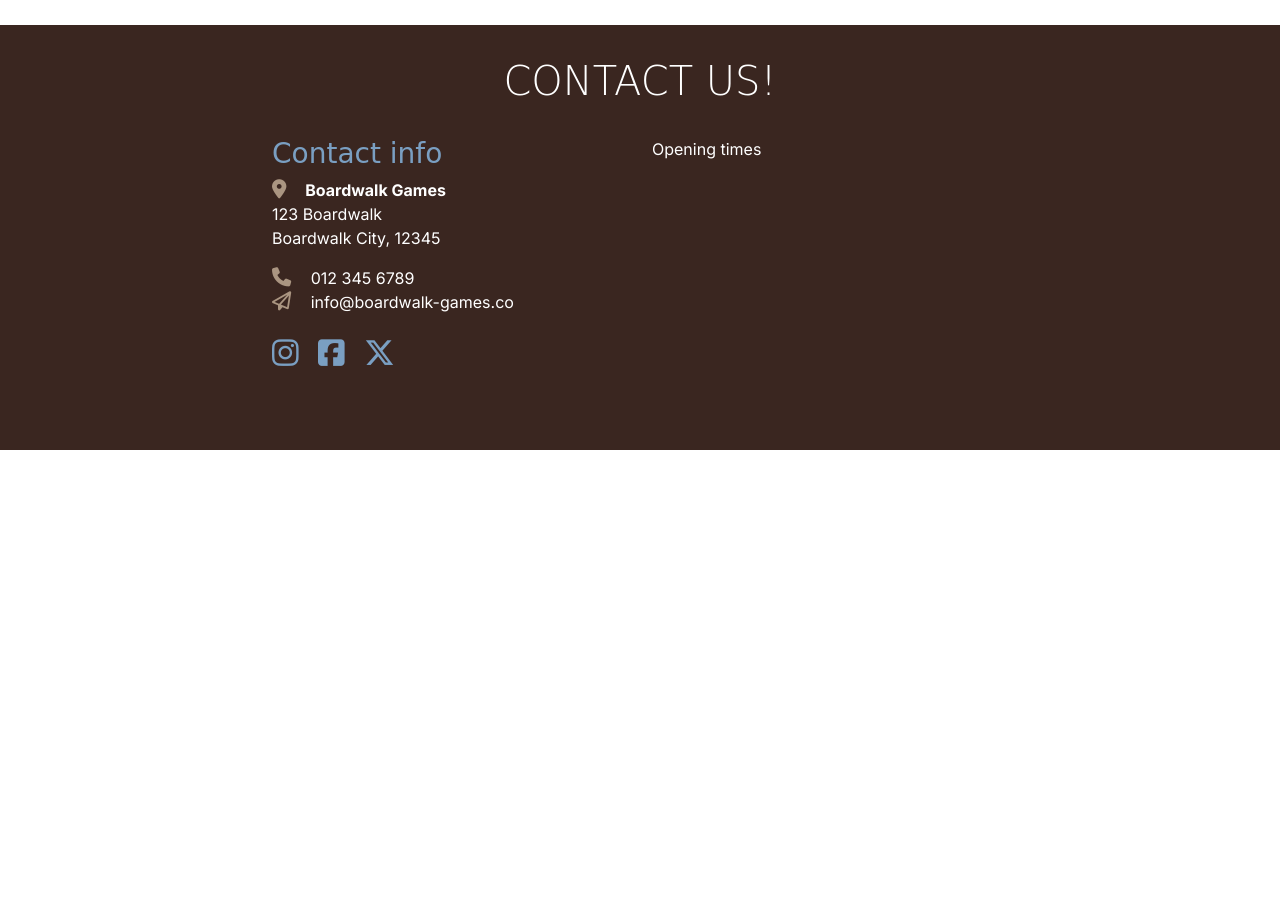
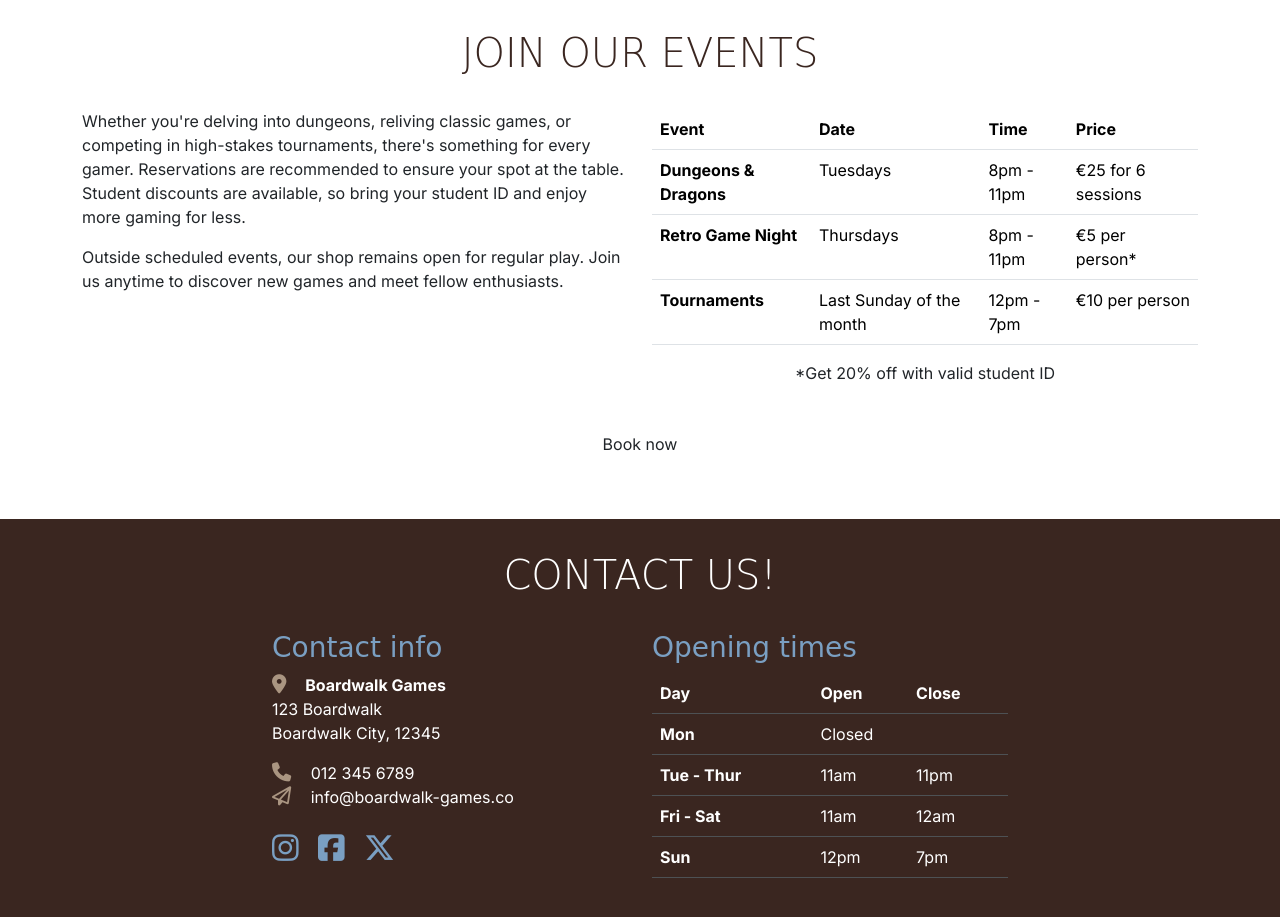
Before and after one commit to Dawnie71/boardwalks-games, a plain HTML site: page index.html in a window 1280 px wide. Shown: the part 1083-2000 px from the top of the page. Before the commit the page ends 1533 px from the top, so only its background shows below. Drawn offline with nearby package versions, Linux system fonts and the light colour scheme; a web font is replaced by a local one.

Commit message:
completed checks on source codes

```diff
--- a/assets/css/style.css
+++ b/assets/css/style.css
@@ -1,88 +1,116 @@
 /* Google fonts import */
 @import url('https://fonts.googleapis.com/css2?family=Inter:wght@100..900&family=Macondo&display=swap');
+
 /* CSS Variables */
 :root {
     --primary-font: "Inter", sans-serif;
     --secondary-font: "Macondo", cursive;
-    --primary-color: #3a2620; /* dark brown */
-    --secondary-color: #aa9581; /* light brown */
-    --highlight-color: #416a8e; /* blue */
-    --highlight-color-light: #7a9fc2; /* light blue */
+    --primary-color: #3a2620;
+    /* dark brown */
+    --secondary-color: #aa9581;
+    /* light brown */
+    --highlight-color: #416a8e;
+    /* blue */
+    --highlight-color-light: #7a9fc2;
+    /* light blue */
 }
+
 /* Global styles */
 body {
     font-family: var(--primary-font);
 }
+
 h1,
 h2,
 h3 {
     font-family: var(--secondary-font);
     color: var(--primary-color);
 }
+
 h1,
 h2 {
     text-transform: uppercase;
 }
+
 h2 {
     margin-bottom: 2rem;
 }
+
 .sub-heading-color {
     color: var(--highlight-color);
 }
+
 .section {
     margin-top: 2rem;
     margin-bottom: 2rem;
 }
+
 /* Navbar */
 #navbar {
     background-color: var(--primary-color);
 }
+
 #navbar .logo {
     width: 30px;
 }
+
 /* Header */
 #header .lead {
     font-family: var(--secondary-font);
 }
+
 /* Services */
 #services .card-footer {
     font-weight: bold;
     color: var(--highlight-color);
     background-color: transparent;
 }
+
 #services .card {
     margin-bottom: 1.5rem;
 }
+
 /* Game library cards */
 #new-games .card,
 #fav-games .card {
     border: none;
 }
+
 /* Footer / contact */
 #contact {
     background-color: var(--primary-color);
     color: white;
     padding-bottom: 3rem;
 }
+
 #contact h2 {
     color: white;
 }
+
 #contact .sub-heading-color {
     color: var(--highlight-color-light);
 }
+
 #contact i {
     color: var(--secondary-color);
     font-size: 1.2rem;
     margin-right: 15px;
 }
+
 #contact .social-links i {
     color: var(--highlight-color-light);
     font-size: 1.9rem;
     transition: color 0.3s ease-in-out;
 }
+
 #contact .social-links i:hover {
     color: var(--secondary-color);
 }
+
+#contact .table-dark * {
+    background-color: transparent;
+}
+
 /* grid visualisation CSS for testing */
 /* .container,
 .row {
@@ -95,27 +123,34 @@ h2 {
 /* Media queries */
 /* Medium devices (tablets, 768px and up) */
 @media screen and (min-width: 768px) {
+
     /* Make all service cards the same height for consistency */
     #services .card-body {
         min-height: 191px;
     }
 }
+
 /* Large devices (small laptops, 992px and up) */
 @media screen and (min-width: 992px) {
+
     /* Make all service cards the same height for consistency */
     #services .card-body {
         min-height: auto;
     }
 }
+
 /* xl devices (large desktops, 1200px and up) */
 @media screen and (min-width: 1200px) {
+
     /* make all service cards the same height for consistency */
     #services .card-body {
         min-height: 220px;
     }
 }
+
 /* xxl devices (larger desktops, 1400px and up) */
 @media screen and (min-width: 1400px) {
+
     /* make all service cards the same height for consistency */
     #services .card-body {
         min-height: 195px;
--- a/index.html
+++ b/index.html
@@ -1,25 +1,32 @@
 <!DOCTYPE html>
 <html lang="en">
+
 <head>
     <meta charset="UTF-8">
     <meta name="viewport" content="width=device-width, initial-scale=1.0">
     <meta name="description"
         content="Boardwalk Games, your ultimate gaming retreat!  Perfect for casual gamers, enthusiasts, and student gatherings.  Visit us for your next adventure in board gaming.">
     <title>Boardwalk Games | Home</title>
+
     <!-- favicons generated by favicon.io -->
     <link rel="apple-touch-icon" sizes="180x180" href="assets/images/apple-touch-icon.png">
     <link rel="icon" type="image/png" sizes="32x32" href="assets/images/favicon-32x32.png">
     <link rel="icon" type="image/png" sizes="16x16" href="assets/images/favicon-16x16.png">
+
+
     <!-- Bootstrap 5 CSS -->
     <link href="https://cdn.jsdelivr.net/npm/bootstrap@5.3.3/dist/css/bootstrap.min.css" rel="stylesheet"
         integrity="sha384-QWTKZyjpPEjISv5WaRU9OFeRpok6YctnYmDr5pNlyT2bRjXh0JMhjY6hW+ALEwIH" crossorigin="anonymous">
+
     <!-- Custom CSS -->
     <link rel="stylesheet" href="assets/css/style.css">
 </head>
+
 <!-- Classes on body set to work with mt-auto on footer to ensure it always stays at the bottom of the page -->
+
 <body class="d-flex flex-column min-vh-100">
     <!-- Navigation -->
-    <nav id="navbar" class="navbar navbar-expand-lg" data-bs-theme="dark">
+    <nav id="navbar" class="navbar navbar-expand-lg fixed-top" data-bs-theme="dark">
         <div class="container">
             <a class="navbar-brand" href="index.html">
                 <img src="assets/images/logo-sm-white.png" alt="Boardwalk Games logo" class="logo">
@@ -34,18 +41,25 @@
                         <a class="nav-link active" aria-current="page" href="index.html">Home</a>
                     </li>
                     <li class="nav-item">
-                        <a class="nav-link" href="#">Services</a>
+                        <a class="nav-link" href="#services">Services</a>
+                    </li>
+                    <li class="nav-item">
+                        <a href="#events" class="nav-link">Events</a>
                     </li>
                     <li class="nav-item">
                         <a class="nav-link" href="game-library.html">Games</a>
                     </li>
                     <li class="nav-item">
-                        <a class="nav-link" href="#">Contact</a>
+                        <a class="nav-link" href="#contact">Contact</a>
+                    </li>
+                    <li class="nav-item">
+                        <a href="booking.html" class="btn custom-button-filled ms-lg-3">Book now</a>
                     </li>
                 </ul>
             </div>
         </div>
     </nav>
+
     <!-- Header with carousel -->
     <header id="header" class="container section">
         <div class="row">
@@ -57,6 +71,7 @@
                     café delights. Whether you're a casual gamer seeking a cosy nook to unwind, a board game enthusiast
                     ready for your next challenge, or a student gamer looking for a fun, affordable hangout, we've got
                     you covered.</p>
+                <a href="booking.html" class="btn custom-button-outline mb-4">Book now</a>
             </div>
             <div class="col-12 col-xl-6">
                 <div id="carouselExampleAutoplaying" class="carousel slide" data-bs-ride="carousel">
@@ -66,7 +81,7 @@
                                 alt="The inside of Boardwalk Games with bookshelves filled with boardgames, and wooden tables to play at">
                         </div>
                         <div class="carousel-item">
-                            <img src="assets/images/boardwalk-games-carousel-image-2.webp" class="d-block w-100"
+                            <img src="assets/images/boardwalk-games-carousel-image-2.png" class="d-block w-100"
                                 alt="The inside of Boardwalk Games with bookshelves filled with boardgames, and wooden tables to play at">
                         </div>
                         <div class="carousel-item">
@@ -100,6 +115,7 @@
             </div>
         </div>
     </header>
+
     <!-- main element to hold all key sections of the home page. It is not part of the grid structure -->
     <main>
         <!-- Services section -->
@@ -145,7 +161,8 @@
                 </div>
                 <div class="col-12 col-md-6 col-xl-3">
                     <div class="card">
-                        <img src="assets/images/services-3.webp" class="card-img-top">
+                        <img src="assets/images/services-3.webp" class="card-img-top"
+                            alt="A chess tournament being held at Boardwalk Games">
                         <div class="card-body">
                             <h3 class="card-title sub-heading-color">Events</h3>
                             <p class="card-text">
@@ -178,7 +195,61 @@
                 </div>
             </div>
         </section>
+        <section id="events" class="container section">
+            <div class="row">
+                <div class="col-12">
+                    <h2 class="display-6 text-center">Join our events</h2>
+                </div>
+
+                <div class="col-12 col-xl-6">
+                    <p>Whether you're delving into dungeons, reliving classic games, or competing in high-stakes
+                        tournaments, there's something for every gamer. Reservations are recommended to ensure your spot
+                        at the table. Student discounts are available, so bring your student ID and enjoy more gaming
+                        for less.</p>
+                    <p>Outside scheduled events, our shop remains open for regular play. Join us anytime to discover new
+                        games and meet fellow enthusiasts.</p>
+                </div>
+                <div class="col-12 col-xl-6">
+                    <table class="table table-hover">
+                        <thead>
+                            <tr>
+                                <th scope="col">Event</th>
+                                <th scope="col">Date</th>
+                                <th scope="col">Time</th>
+                                <th scope="col">Price</th>
+                            </tr>
+
+                        </thead>
+                        <tbody>
+                            <tr>
+                                <th scope="row">Dungeons & Dragons</th>
+                                <td>Tuesdays</td>
+                                <td>8pm - 11pm</td>
+                                <td>€25 for 6 sessions</td>
+                            </tr>
+                            <tr>
+                                <th scope="row">Retro Game Night</th>
+                                <td>Thursdays</td>
+                                <td>8pm - 11pm</td>
+                                <td>€5 per person*</td>
+                            </tr>
+                            <tr>
+                                <th scope="row">Tournaments</th>
+                                <td>Last Sunday of the month</td>
+                                <td>12pm - 7pm</td>
+                                <td>€10 per person</td>
+                            </tr>
+                        </tbody>
+                    </table>
+                    <p class="student-discount text-center">*Get 20% off with valid student ID</p>
+                </div>
+                <div class="col-12 text-center">
+                    <a href="booking.html" class="btn custom-button-outline my-4">Book now</a>
+                </div>
+            </div>
+        </section>
     </main>
+
     <!-- Footer / contact section -->
     <!-- mt-auto added to push footer to the bottom of the page -->
     <footer id="contact" class="mt-auto">
@@ -198,7 +269,7 @@
                     <p><i class="fa-solid fa-phone"></i> 012 345 6789<br>
                         <i class="fa-regular fa-paper-plane"></i> info@boardwalk-games.co
                     </p>
-                    <div class="social-links mt-4">
+                    <div class="social-links my-4">
                         <a href="https://www.instagram.com" target="_blank"
                             aria-label="Visit our Instagram page (opens in a new tab)" rel="noopener"><i
                                 class="fa-brands fa-instagram"></i></a>
@@ -209,16 +280,73 @@
                             rel="noopener"><i class="fa-brands fa-x-twitter"></i></a>
                     </div>
                 </div>
+
                 <!-- Opening times -->
-                <div class="col-12 col-md-6 col-xl-4">Opening times</div>
+                <div class="col-12 col-md-6 col-xl-4">
+                    <h3 class="sub-heading-color">Opening times</h3>
+                    <table class="table table-dark">
+                        <thead>
+                            <tr>
+                                <th scope="col">Day</th>
+                                <th scope="col">Open</th>
+                                <th scope="col">Close</th>
+                            </tr>
+                        </thead>
+                        <tbody>
+                            <tr>
+                                <th scope="row">Mon</th>
+                                <td colspan="2">Closed</td>
+                            </tr>
+                            <tr>
+                                <th scope="row">Tue - Thur</th>
+                                <td>11am</td>
+                                <td>11pm</td>
+                            </tr>
+                            <tr>
+                                <th scope="row">Fri - Sat</th>
+                                <td>11am</td>
+                                <td>12am</td>
+                            </tr>
+                            <tr>
+                                <th scope="row">Sun</th>
+                                <td>12pm</td>
+                                <td>7pm</td>
+                            </tr>
+                        </tbody>
+                    </table>
+                </div>
             </div>
         </div>
     </footer>
+
     <!-- Bootstrap JS -->
     <script src="https://cdn.jsdelivr.net/npm/bootstrap@5.3.3/dist/js/bootstrap.bundle.min.js"
         integrity="sha384-YvpcrYf0tY3lHB60NNkmXc5s9fDVZLESaAA55NDzOxhy9GkcIdslK1eN7N6jIeHz" crossorigin="anonymous">
         </script>
+
     <!-- Font Awesome kit -->
-    <script src="https://kit.fontawesome.com/28a26d2c05.js" crossorigin="anonymous"></script>
+    <script src="https://kit.fontawesome.com/aa9af45995.js" crossorigin="anonymous"></script>
+    <!-- JavaScript code to ensure the Bootstrap mobile navbar collapses when navigating to in-page links -->
+    <script>
+        document
+            .querySelectorAll(".navbar-collapse .nav-link")
+            .forEach((link) => {
+                link.addEventListener("click", function (e) {
+                    let section = document.querySelector(e.target.getAttribute("href"));
+                    if (section) {
+                        e.preventDefault(); // Prevent default anchor click behavior
+                        let navbarHeight = document.querySelector(".navbar-toggler").offsetHeight;
+                        window.scroll({
+                            top: section.offsetTop - navbarHeight, // Adjust for navbar height
+                            behavior: "smooth",
+                        });
+                        document
+                            .querySelector(".navbar-collapse")
+                            .classList.remove("show"); // Collapse navbar
+                    }
+                });
+            });
+    </script>
 </body>
+
 </html>
```
